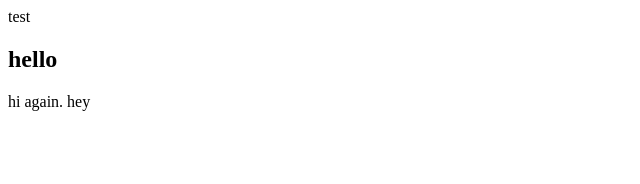
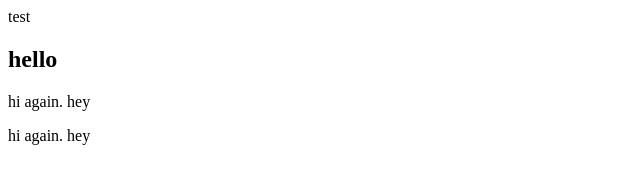
Before and after one commit to asyrafwanhanif/kreno-git2, a plain HTML site: page index.html in a window 1280 px wide. Shown: the whole page, without its empty margins (0-640 px from the left). Drawn offline with Linux system fonts and the light colour scheme.

Commit message:
Add new line

```diff
--- a/index.html
+++ b/index.html
@@ -3,6 +3,7 @@
 <body>
     <h2>hello</h2>
     <p>hi again. hey</p>
+    <p>hi again. hey</p>
 </body>
 
 </html>
```
